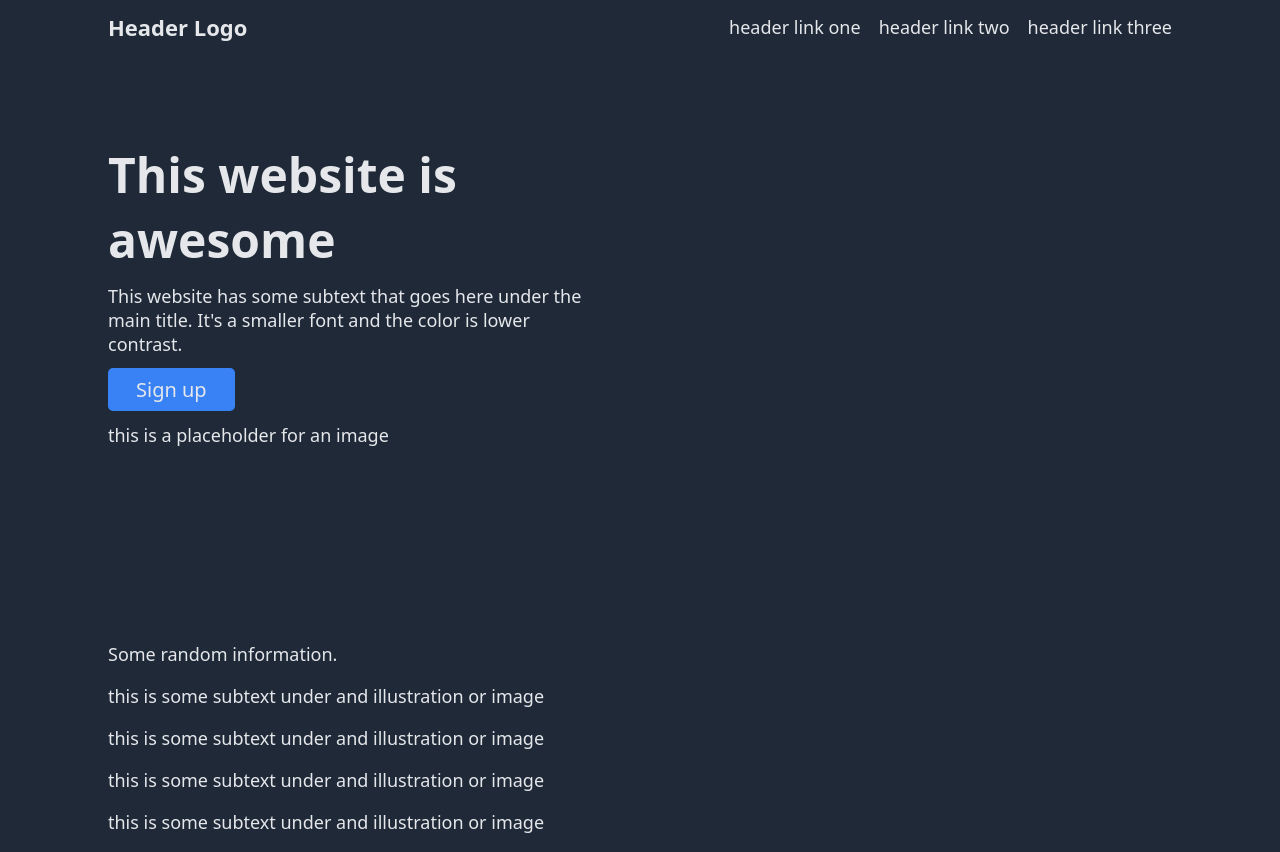
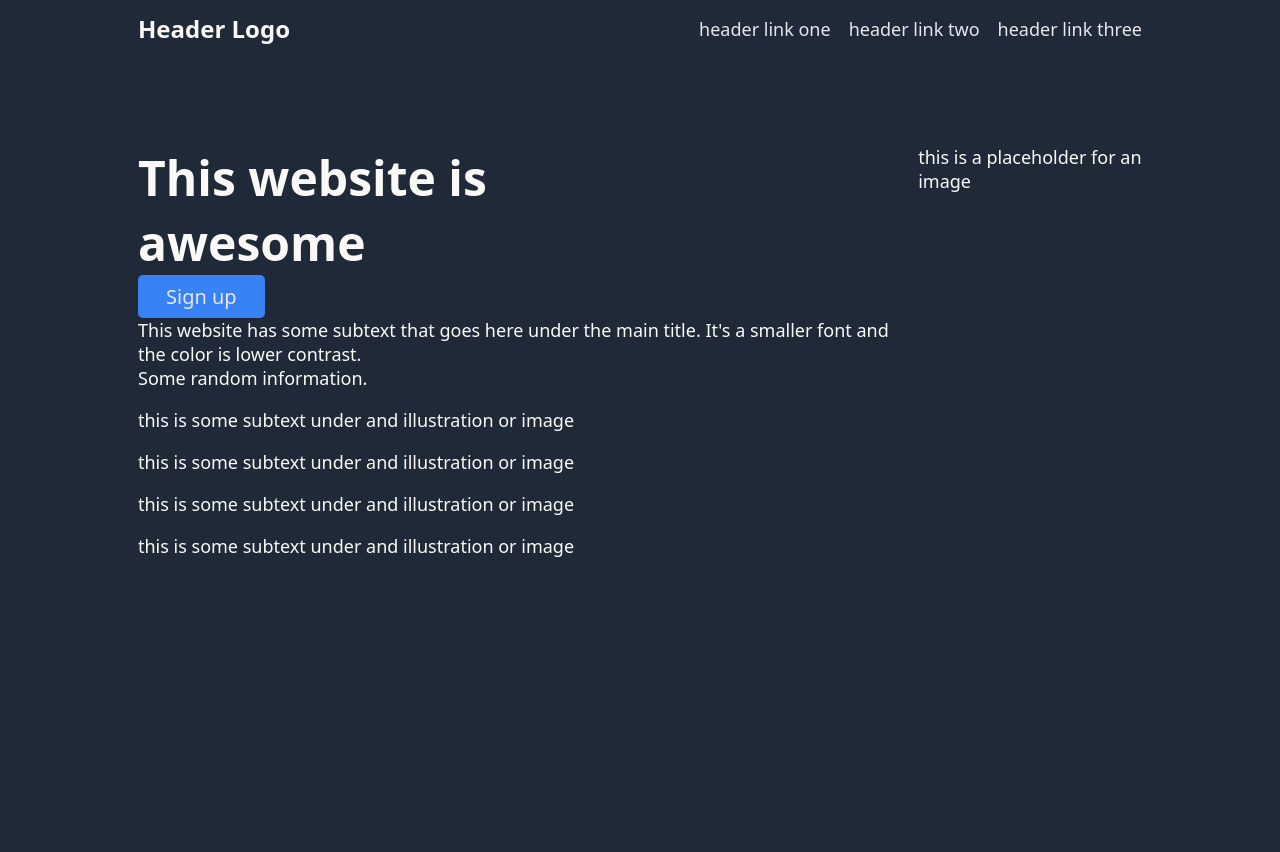
Before and after one commit to Nikaraa/complete-website, a plain HTML site: page index.html in a window 1280 px wide. After the commit the page ends 800 px from the top, so only its background shows below. Drawn offline with Linux system fonts and the light colour scheme.

Commit message:
Fix html 1st section

```diff
--- a/index.html
+++ b/index.html
@@ -18,13 +18,22 @@
             <div>header link three</div>
         </div>
     </div>
-    <div class="content">
-        <div class="bigtitle">This website is awesome</div>
-        <div>This website has some subtext that goes here under the main title. It's a smaller font and the color is lower contrast.</div>
-        <button>Sign up</button>
+    <div class="body">
+        <div class="content">
+            <div class="bigtitle">This website is awesome</div>
+            <button>Sign up</button>
+            <div>This website has some subtext that goes here under the main title. It's a smaller font and the color is
+                lower contrast.</div>
+        </div>
 
-        <div class="greyrectangle">this is a placeholder for an image</div>
+
+        <div class=" greyrectangle">this is a placeholder for an image</div>
+
     </div>
+
+
+
+
 
     <div class="underbackground">
         <div class="secondtitle">Some random information.</div>
--- a/style.css
+++ b/style.css
@@ -5,9 +5,9 @@
 body{
     margin-top: 12px;
     background: #1F2937;
-    color: #E5E7EB;
-    padding-left: 100px;
-    padding-right: 100px;
+     color: #F9FAF8;
+    padding-left: 130px;
+    padding-right: 130px;
     font-size: 18px;
 }
 
@@ -25,44 +25,36 @@ button{
 .header{
     justify-content: space-between;
     display: flex;
-    margin-bottom: 40px;
+    margin-bottom: 100px;
     align-items: center;
 }
 
 .right{
     display: flex;
     gap: 18px;
+    color: #E5E7EB;
 }
 
 
 .left{
-    font-weight: bold;
-    font-size: 22px;
+
+    font-weight:900;
+    font-size: 24px;
+
 }
 
 .bigtitle{
     font-size: 48px;
     font-weight: bold;
+    max-width: 350px;
+
+
 }
 
-.content{
+.body{
     display: flex;
-    flex-direction: column;
-    justify-content: right;
-    align-items: flex-start;
-    gap: 12px;
-    width: 500px;
-    height: 500px;
-    margin-top: 100px;
 }
-
 
 .greyrectangle{
 
-
-
-    width: 300px;
-    height: 150px;
-
-
 }
```
